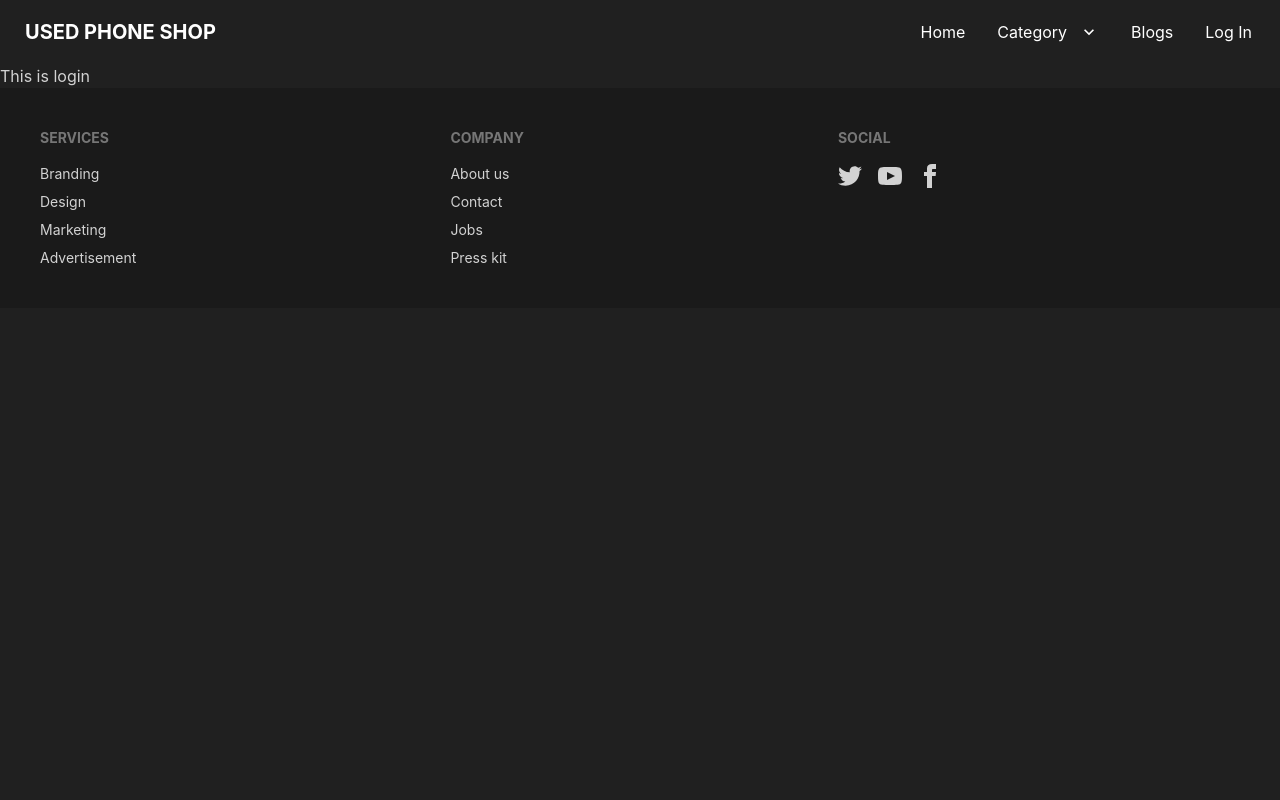
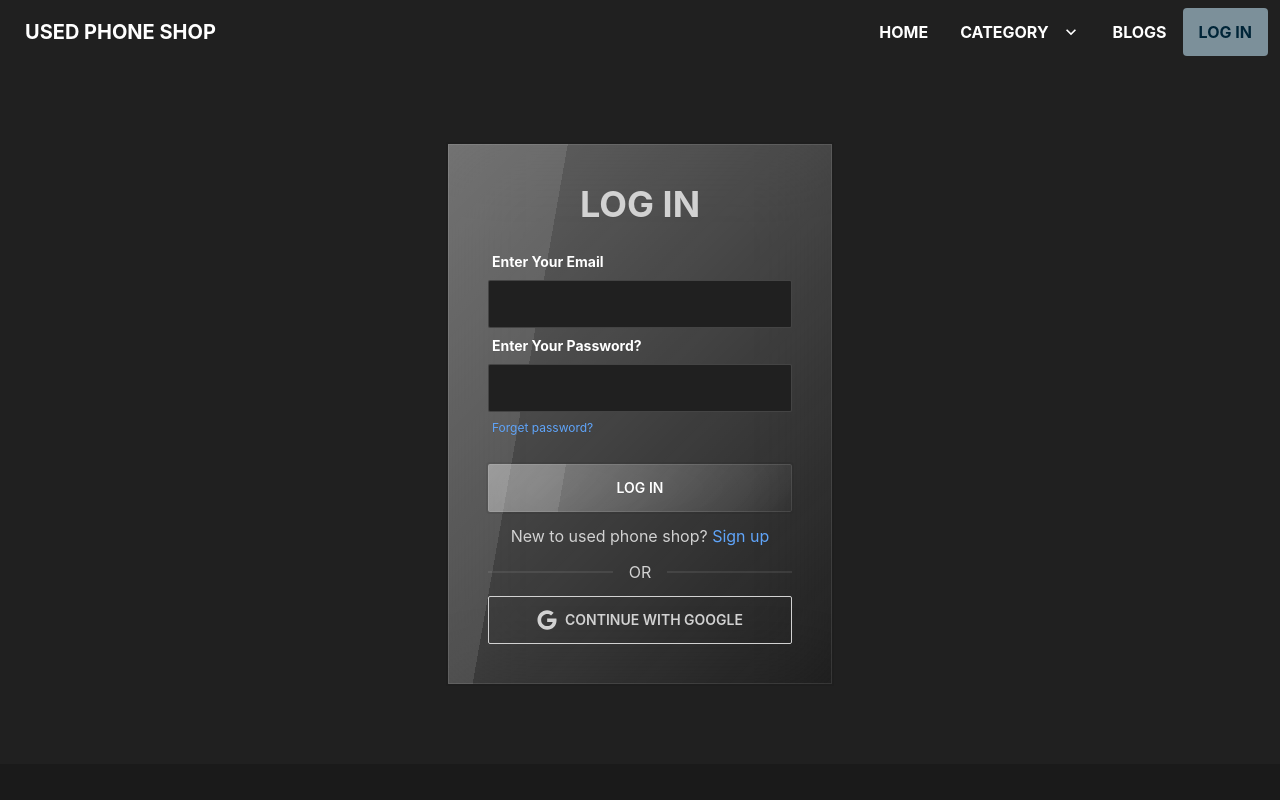
Before and after one commit to nabiursiddique/used-phoneshop-client, a React (Create React App) app: page /login in a window 1280 px wide. Shown: the top 800 px of the page. Built offline with nearby package versions, Linux system fonts and the light colour scheme.

Commit message:
Login form validation with react hook is completed

```diff
--- a/package.json
+++ b/package.json
@@ -7,8 +7,11 @@
     "@testing-library/react": "^13.4.0",
     "@testing-library/user-event": "^13.5.0",
     "daisyui": "^2.46.1",
+    "firebase": "^9.15.0",
     "react": "^18.2.0",
     "react-dom": "^18.2.0",
+    "react-hook-form": "^7.41.5",
+    "react-icons": "^4.7.1",
     "react-router-dom": "^6.6.1",
     "react-scripts": "5.0.1",
     "web-vitals": "^2.1.4"
--- a/src/Pages/Login/Login.js
+++ b/src/Pages/Login/Login.js
@@ -1,9 +1,42 @@
-import React from 'react';
+import { useForm } from 'react-hook-form';
+import { Link } from 'react-router-dom';
+import { FaGoogle } from 'react-icons/fa';
 
 const Login = () => {
+    const { register, handleSubmit, formState: { errors }
+    } = useForm();
+    const handleLogin = data => {
+        console.log(data)
+    };
     return (
-        <div>
-            <h2>This is login</h2>
+        <div className='my-20 flex justify-center items-center'>
+            <div className='glass p-10 w-96'>
+                <h2 className='text-4xl font-bold text-center mb-5'>LOG IN</h2>
+                <form onSubmit={handleSubmit(handleLogin)}>
+                    <div className="form-control w-full max-w-sm">
+                        <label className="label"><span className="label-text font-bold text-white">Enter Your Email</span>
+                        </label>
+                        <input {...register("email", { required: 'Email address is required' })} type="email" className="input input-bordered w-full max-w-xs" />
+                        {errors.email && <p role='alert' className='text-blue-400'>{errors.email?.message}</p>}
+                    </div>
+                    <div className="form-control w-full max-w-sm">
+                        <label className="label"><span className="label-text font-bold text-white">Enter Your Password?</span>
+                        </label>
+                        <input type="password" {...register("password", { required: 'Password is required', minLength: { value: 6, message: 'Password must be at least 6 characters' } })} className="input input-bordered w-full max-w-xs" />
+                        {errors.password && <p role='alert' className='text-blue-400'>{errors.password?.message}</p>}
+                        <label className="label">
+                            <span className="label-text-alt text-blue-400">Forget password?</span>
+                        </label>
+                    </div>
+                    <button className="btn w-full hover:bg-gradient-to-r from-gray-400 to-gray-600 glass text-white mt-5" type='submit'>LOG IN</button>
+
+                    {/* New to doctors portal section */}
+                    <p className='text-center mt-3'>New to used phone shop? <Link className='text-blue-400' to='/'>Sign up</Link></p>
+                    <div className="divider">OR</div>
+                    <button className="btn btn-outline w-full font-semibold"><span className='text-xl mr-2'><FaGoogle /></span> CONTINUE WITH GOOGLE</button>
+
+                </form>
+            </div>
         </div>
     );
 };
--- a/src/Pages/Shared/Navbar/Navbar.js
+++ b/src/Pages/Shared/Navbar/Navbar.js
@@ -10,20 +10,20 @@
                         <svg xmlns="http://www.w3.org/2000/svg" className="h-5 w-5" fill="none" viewBox="0 0 24 24" stroke="currentColor"><path strokeLinecap="round" strokeLinejoin="round" strokeWidth="2" d="M4 6h16M4 12h8m-8 6h16" /></svg>
                     </label>
                     <ul tabIndex={0} className="menu menu-compact dropdown-content mt-3 p-2 shadow bg-base-100 rounded-box w-52 ">
-                        <li><Link to='/'>Home</Link></li>
-                        <li tabIndex={0}>
-                            <Link to='/' className="justify-between">
+                        <li className='font-bold uppercase'><Link to='/'>Home</Link></li>
+                        <li className='uppercase font-bold' tabIndex={0}>
+                            <Link to='/' className="justify-between uppercase font-bold">
                                 Category
                                 <svg className="fill-current" xmlns="http://www.w3.org/2000/svg" width="24" height="24" viewBox="0 0 24 24"><path d="M8.59,16.58L13.17,12L8.59,7.41L10,6L16,12L10,18L8.59,16.58Z" /></svg>
                             </Link>
                             <ul className="p-2 font-bold">
-                                <li><Link to='/'>Samsung</Link></li>
-                                <li><Link to='/'>Iphone</Link></li>
-                                <li><Link to='/'>Google Pixel</Link></li>
+                                <li className='font-bold uppercase'><Link to='/'>Samsung</Link></li>
+                                <li className='font-bold uppercase'><Link to='/'>Iphone</Link></li>
+                                <li className='font-bold uppercase'><Link to='/'>Google Pixel</Link></li>
                             </ul>
                         </li>
-                        <li><Link to='/blogs'>Blogs</Link></li>
-                        <li><Link to='/login'>Log In</Link></li>
+                        <li className='font-bold uppercase'><Link to='/blogs'>Blogs</Link></li>
+                        <li className='font-bold uppercase btn-secondary rounded'><Link to='/login'>Log In</Link></li>
                     </ul>
                 </div>
                 <Link to='/' className="btn btn-ghost normal-case text-xl font-bold ">USED PHONE SHOP</Link>
@@ -32,20 +32,20 @@
             {/* For big screen devices */}
             <div className="navbar-end hidden lg:flex ">
                 <ul className="menu menu-horizontal px-1 z-10">
-                    <li><Link to='/'>Home</Link></li>
-                    <li tabIndex={0}>
+                    <li className='font-bold uppercase'><Link to='/'>Home</Link></li>
+                    <li className='uppercase font-bold' tabIndex={0}>
                         <Link to='/'>
                             Category
                             <svg className="fill-current" xmlns="http://www.w3.org/2000/svg" width="20" height="20" viewBox="0 0 24 24"><path d="M7.41,8.58L12,13.17L16.59,8.58L18,10L12,16L6,10L7.41,8.58Z" /></svg>
                         </Link>
                         <ul className="p-2 font-bold">
-                            <li><Link to='/'>Samsung</Link></li>
-                            <li><Link to='/'>Iphone</Link></li>
-                            <li><Link to='/'>Google Pixel</Link></li>
+                            <li className='font-bold uppercase'><Link to='/'>Samsung</Link></li>
+                            <li className='font-bold uppercase'><Link to='/'>Iphone</Link></li>
+                            <li className='font-bold uppercase'><Link to='/'>Google Pixel</Link></li>
                         </ul>
                     </li>
-                    <li><Link to='/blogs'>Blogs</Link></li>
-                    <li><Link to='/login'>Log In</Link></li>
+                    <li className='font-bold uppercase'><Link to='/blogs'>Blogs</Link></li>
+                    <li className='font-bold uppercase btn-secondary rounded'><Link to='/login'>Log In</Link></li>
                 </ul>
             </div>
         </div>
--- /dev/null
+++ b/src/firebase/firebase.config.js
@@ -0,0 +1,18 @@
+// Import the functions you need from the SDKs you need
+import { initializeApp } from "firebase/app";
+// TODO: Add SDKs for Firebase products that you want to use
+// https://firebase.google.com/docs/web/setup#available-libraries
+
+// Your web app's Firebase configuration
+const firebaseConfig = {
+    apiKey: process.env.REACT_APP_apiKey,
+    authDomain: process.env.REACT_APP_authDomain,
+    projectId: process.env.REACT_APP_projectId,
+    storageBucket: process.env.REACT_APP_storageBucket,
+    messagingSenderId: process.env.REACT_APP_messagingSenderId,
+    appId: process.env.REACT_APP_appId
+};
+
+// Initialize Firebase
+const app = initializeApp(firebaseConfig);
+export default app;
```
Also changed, not shown: 1 other file (tests, documents, lock files or other folders).
